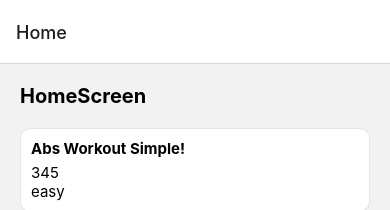
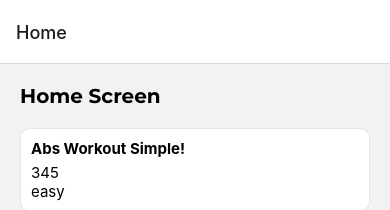
Before and after one commit to nickty/reac-native-with-typescript, a React Native app: screen /Home in a window 390 px wide. Shown: the top 210 px of the page. Built offline with nearby package versions, Linux system fonts and the light colour scheme.

Commit message:
Checking font loaded or not

```diff
--- a/App.tsx
+++ b/App.tsx
@@ -8,5 +8,10 @@ import PlannerScreen from "./screens/PlannerScreen";
 export default function App() {
   const isLoaded = useCachedResources();
   // console.log(isLoaded);
-  return <Navigation />;
+
+  if (isLoaded) {
+    return <Navigation />;
+  } else {
+    return null;
+  }
 }
--- a/screens/HomeScreen.tsx
+++ b/screens/HomeScreen.tsx
@@ -9,7 +9,7 @@ import WorkoutItem from "../components/WorkoutItem";
 const HomeScreen = ({ navigation }: NativeStackHeaderProps) => {
   return (
     <View style={styles.container}>
-      <Text style={styles.header}>HomeScreen</Text>
+      <Text style={styles.header}>Home Screen</Text>
       <FlatList
         data={data as Workout[]}
         renderItem={({ item }) => <WorkoutItem item={item} />}
@@ -28,6 +28,7 @@ const styles = StyleSheet.create({
     fontSize: 20,
     marginBottom: 20,
     fontWeight: "bold",
+    fontFamily: "montserrat-bold",
   },
 });
 
```
